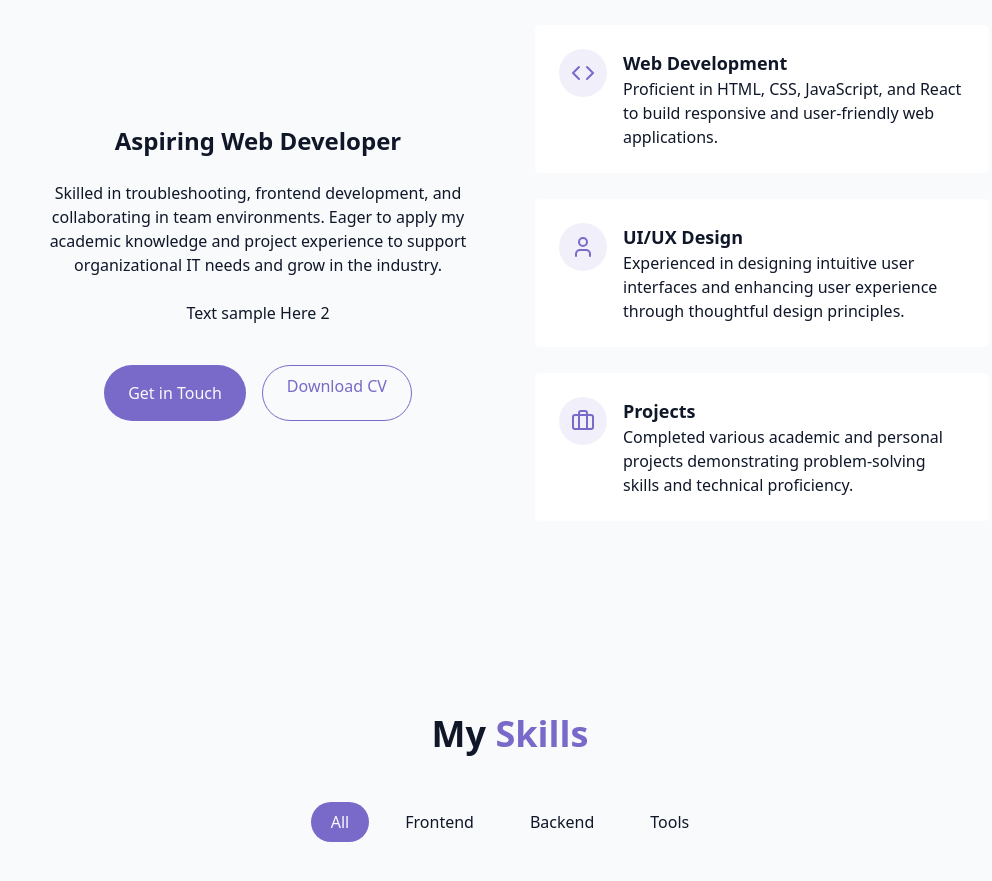
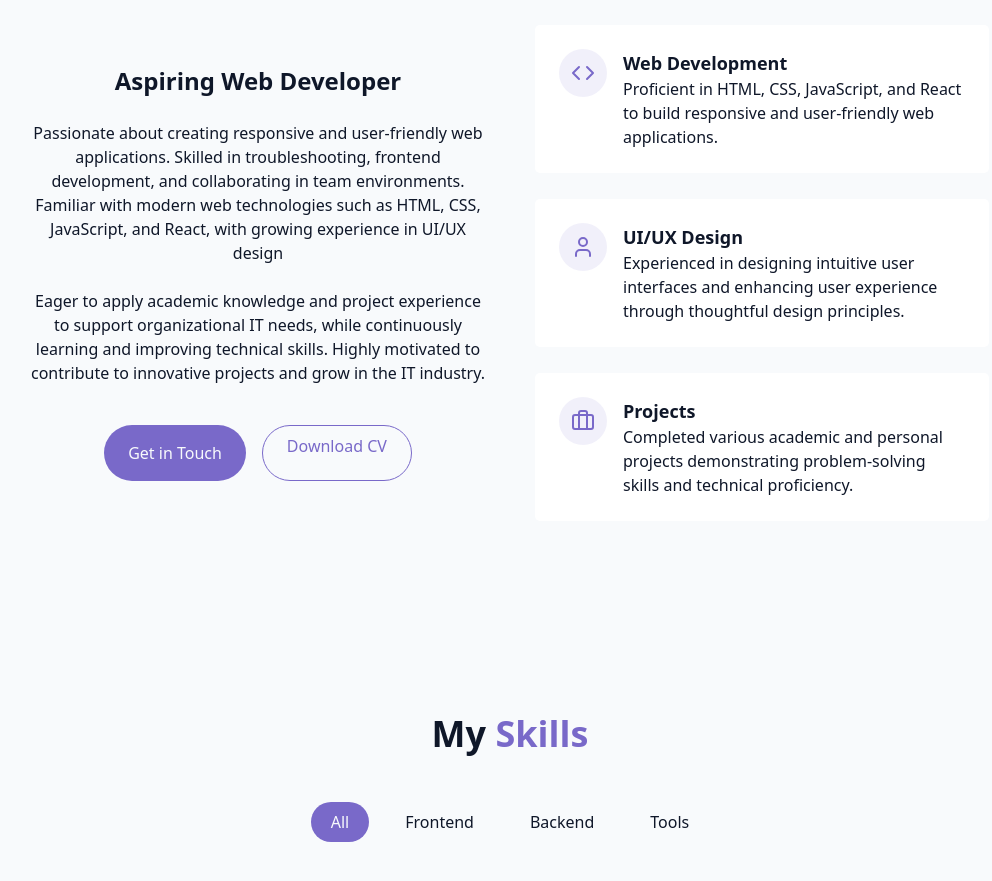
Before and after one commit to LemarkSumalpong/personal-project, a React (Vite) app: page / in a window 1280 px wide. Shown: the part 960-1841 px from the top of the page, without its empty margins (130-1122 px from the left). Built offline with nearby package versions, Linux system fonts and the light colour scheme.

Commit message:
added text

```diff
--- a/src/components/AboutSection.jsx
+++ b/src/components/AboutSection.jsx
@@ -10,20 +10,26 @@ export const AboutSection = () => {
           <div className="space-y-6 ">
             <h3 className="text-2xl font-semibold">Aspiring Web Developer</h3>
             <p className="text-muted-foreground">
-              Skilled in troubleshooting, frontend development, and
-              collaborating in team environments. Eager to apply my academic
-              knowledge and project experience to support organizational IT
-              needs and grow in the industry.
+              Passionate about creating responsive and user-friendly web
+              applications. Skilled in troubleshooting, frontend development,
+              and collaborating in team environments. Familiar with modern web
+              technologies such as HTML, CSS, JavaScript, and React, with
+              growing experience in UI/UX design
             </p>
-            <p className="text-muted-foreground">Text sample Here 2</p>
+            <p className="text-muted-foreground">
+              Eager to apply academic knowledge and project experience to
+              support organizational IT needs, while continuously learning and
+              improving technical skills. Highly motivated to contribute to
+              innovative projects and grow in the IT industry.
+            </p>
             <div className="flex flex-col sm:flex-row gap-4 pt-4 justify-center ">
               <a href="#contact" className="cosmic-button">
                 Get in Touch
               </a>
               <a
                 href="/Sumalpong_CV.pdf"
-                target='_blank'
-                rel='noopener noreferrer'
+                target="_blank"
+                rel="noopener noreferrer"
                 className="px-6 py-2 rounded-full border border-primary text-primary hover:bg-primary/10 transition-colors duration-300"
               >
                 Download CV
@@ -36,9 +42,9 @@ export const AboutSection = () => {
                 <div className="p-3 rounded-full bg-primary/10">
                   <Code className="h-6 w-6 text-primary" />
                 </div>
-                <div className='text-left'>
-                  <h4 className='font-semibold text-lg'>Web Development</h4>
-                  <p className='text-muted-foreground'>
+                <div className="text-left">
+                  <h4 className="font-semibold text-lg">Web Development</h4>
+                  <p className="text-muted-foreground">
                     Proficient in HTML, CSS, JavaScript, and React to build
                     responsive and user-friendly web applications.
                   </p>
@@ -51,9 +57,9 @@ export const AboutSection = () => {
                 <div className="p-3 rounded-full bg-primary/10">
                   <User className="h-6 w-6 text-primary" />
                 </div>
-                 <div className='text-left'>
-                  <h4 className='font-semibold text-lg'>UI/UX Design</h4>
-                  <p className='text-muted-foreground'>
+                <div className="text-left">
+                  <h4 className="font-semibold text-lg">UI/UX Design</h4>
+                  <p className="text-muted-foreground">
                     Experienced in designing intuitive user interfaces and
                     enhancing user experience through thoughtful design
                     principles.
@@ -66,9 +72,9 @@ export const AboutSection = () => {
                 <div className="p-3 rounded-full bg-primary/10">
                   <Briefcase className="h-6 w-6 text-primary" />
                 </div>
-                 <div className='text-left'>
-                  <h4 className='font-semibold text-lg'>Projects</h4>
-                  <p className='text-muted-foreground'>
+                <div className="text-left">
+                  <h4 className="font-semibold text-lg">Projects</h4>
+                  <p className="text-muted-foreground">
                     Completed various academic and personal projects
                     demonstrating problem-solving skills and technical
                     proficiency.
```
